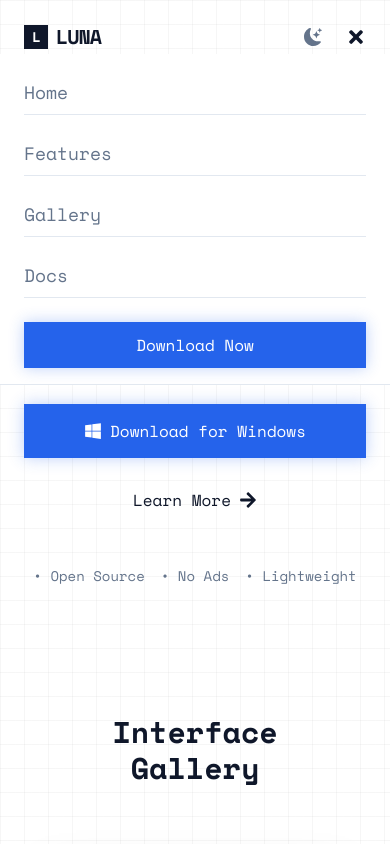
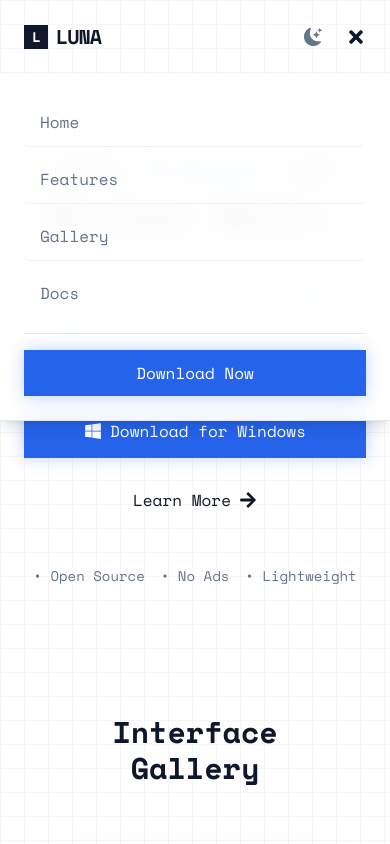
Before and after one commit to kushwahayashh/landingpage-lunaplayer, a React (Vite) app: page / in a window 390 px wide. Both pictures are taken after a click on the button 356 px from the left and 37 px from the top of the page. Shown: the top 844 px of the page. Built offline with nearby package versions, Linux system fonts and the light colour scheme.

Commit message:
Improve mobile navbar menu styling and animation

```diff
--- a/src/components/layout/Header.jsx
+++ b/src/components/layout/Header.jsx
@@ -118,25 +118,33 @@ const Header = () => {
       <AnimatePresence>
         {isMobileMenuOpen && (
           <motion.div
-            initial={{ opacity: 0, height: 0 }}
-            animate={{ opacity: 1, height: 'auto' }}
-            exit={{ opacity: 0, height: 0 }}
-            className="md:hidden bg-background border-b border-border overflow-hidden"
+            initial={{ opacity: 0, y: -10 }}
+            animate={{ opacity: 1, y: 0 }}
+            exit={{ opacity: 0, y: -10 }}
+            transition={{ duration: 0.2, ease: "easeOut" }}
+            className="md:hidden absolute top-full left-0 right-0 bg-background/95 backdrop-blur-md border-b border-border shadow-lg"
           >
-            <div className="px-6 py-4 flex flex-col gap-4">
-              {navLinks.map((link) => (
+            <nav className="px-6 py-6 flex flex-col gap-2">
+              {navLinks.map((link, index) => (
                 <a
                   key={link.name}
                   href={link.href}
-                  className="text-lg font-medium text-muted-foreground hover:text-foreground py-2 border-b border-border"
+                  className={cn(
+                    "text-base font-medium text-muted-foreground hover:text-foreground hover:bg-secondary/50 py-3 px-4 rounded-md transition-colors",
+                    index !== navLinks.length - 1 && "border-b border-border/50"
+                  )}
                   onClick={() => setIsMobileMenuOpen(false)}
                   {...(link.external && { target: '_blank', rel: 'noopener noreferrer' })}
                 >
                   {link.name}
                 </a>
               ))}
-              <Button href="#download" className="w-full mt-2">Download Now</Button>
-            </div>
+              <div className="pt-4 mt-2 border-t border-border">
+                <Button href="#download" className="w-full" onClick={() => setIsMobileMenuOpen(false)}>
+                  Download Now
+                </Button>
+              </div>
+            </nav>
           </motion.div>
         )}
       </AnimatePresence>
```
